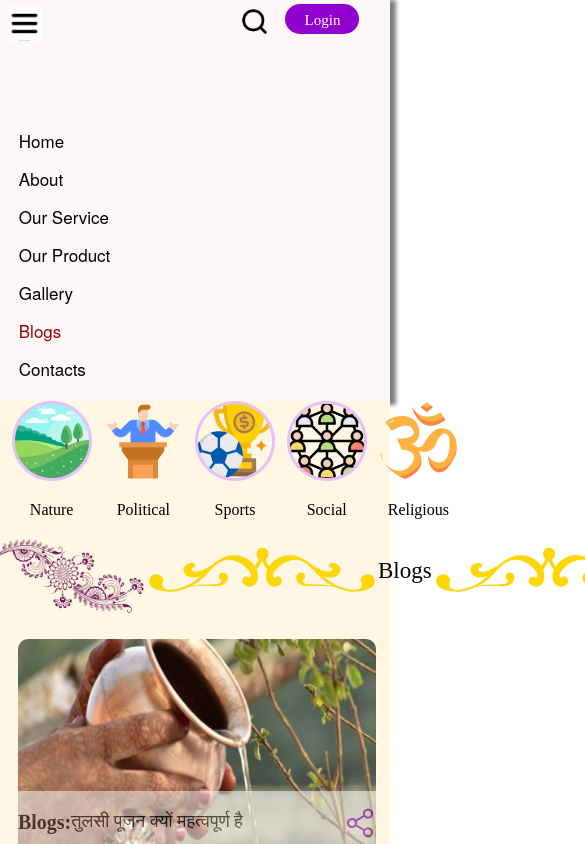
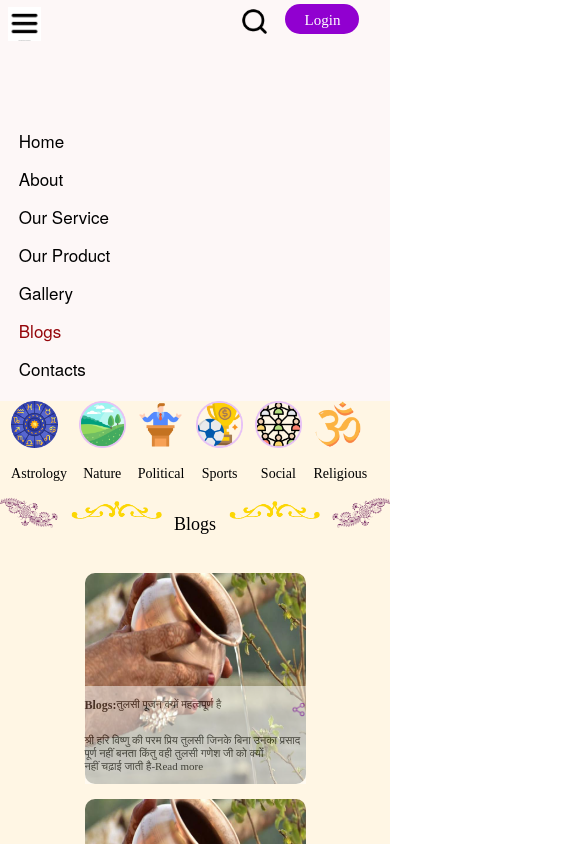
Before and after one commit to Priyanshusingh46/Guru_jii2.O, a React (Create React App) app: page /blog in a window 390 px wide. Shown: the top 844 px of the page, 585 px wide, since content can reach past the window. Built offline with nearby package versions, Linux system fonts and the light colour scheme.

Commit message:
1st commit

```diff
--- a/src/Components/Blogs/Blogscard.js
+++ b/src/Components/Blogs/Blogscard.js
@@ -6,7 +6,7 @@ function Blogscard() {
   return (
         <div className='blogscarddiv'>
             <div className='descriptionofblogs'>
-            <p id="shareimage"><img src={share} alt="error" /></p>
+            <p id="shareimage"><img id="shareimage"src={share} alt="error" /></p>
             <p id="headingblogs">Blogs: <p id="descriptionofheadingblog">तुलसी पूजन क्यों महत्वपूर्ण है</p></p>
             <p id="descriptionofheadingblog" >श्री हरि विष्णु की परम प्रिय तुलसी जिनके बिना उनका प्रसाद पूर्ण नहीं बनता किंतु वही तुलसी गणेश जी को क्यों नहीं चढ़ाई जाती है-Read more</p>
             </div>
--- a/src/Components/Blogs/Typesofblogs.js
+++ b/src/Components/Blogs/Typesofblogs.js
@@ -10,32 +10,32 @@ function Typesofblogs() {
   return (
     <div className='outerdivoftypesofblog'>
         <div className='blogscontainer'>
-            <img src={astro} alt="error"/>
+            <img id="typeofblogimage" src={astro} alt="error"/>
             <p id="blogsname">Astrology</p>
         </div>
 
         <div className='blogscontainer'>
-            <img src={nature} alt="error"/>
+            <img id="typeofblogimage" src={nature} alt="error"/>
             <p id="blogsname">Nature</p>
         </div>
 
         <div className='blogscontainer'>
-            <img src={political} alt="error"/>
+            <img id="typeofblogimage" src={political} alt="error"/>
             <p id="blogsname">Political</p>
         </div>
 
         <div className='blogscontainer'>
-            <img src={sports}alt="error"/>
+            <img id="typeofblogimage" src={sports}alt="error"/>
             <p id="blogsname">Sports</p>
         </div>
 
         <div className='blogscontainer'>
-            <img src={social} alt="error"/>
+            <img id="typeofblogimage" src={social} alt="error"/>
             <p id="blogsname">Social</p>
         </div>
 
         <div className='blogscontainer'>
-            <img src={religious} alt="error"/>
+            <img id="typeofblogimage" src={religious} alt="error"/>
             <p id="blogsname">Religious</p>
         </div>
     </div>
--- a/src/Css/Blogs/Typesofblog.css
+++ b/src/Css/Blogs/Typesofblog.css
@@ -9,3 +9,28 @@
 #blogsname{
     text-align: center;
 }
+/* media query */
+@media only screen and (max-width:750px){
+    #typeofblogimage{
+        width: 60px;
+    }
+    #blogsname {
+        text-align: center;
+        font-size: 14px;
+    }
+}
+
+@media only screen and (max-width:540px){
+#typeofblogimage {
+    width: 47px;
+}
+}
+@media only screen and (max-width:380px){
+#typeofblogimage {
+    width: 30px;
+}
+#blogsname {
+    text-align: center;
+    font-size: 10px;
+}
+}
--- a/src/Css/Blogs/blogs.css
+++ b/src/Css/Blogs/blogs.css
@@ -7,3 +7,12 @@
 .Blogstopcontainer{
     background: #FFF6E4;
 }
+/* media query */
+@media only screen and (max-width:750px){
+    .Blogscontainer {
+        display: flex;
+        flex-wrap: wrap;
+        justify-content: space-around;
+        margin-top: 5%;
+    }
+}
--- a/src/Css/Blogs/blogscard.css
+++ b/src/Css/Blogs/blogscard.css
@@ -29,3 +29,74 @@
     font-size: 18px;
     font-weight: 500;
 }
+/* medoa query */
+@media only screen and (max-width:750px) {
+    .blogscarddiv{
+        height: 42vh;
+        width: 328px;
+        border-radius: 10px;
+        position: relative;
+        margin-right: 0%;
+        margin-left: 0%;
+        margin-bottom: 4%;
+    }
+    #shareimage{
+        width: 22px;
+    }
+    #descriptionofheadingblog {
+        margin-top: 0px;
+        font-size: 14px;
+        font-weight: 500;
+    }
+    #headingblogs {
+        font-weight: 600;
+        font-size: 16px;
+        display: flex;
+    }
+}
+@media only screen and (max-width:540px){
+.blogscarddiv {
+    height: 25vh;
+    width: 221px;
+    border-radius: 10px;
+    position: relative;
+    margin-right: 0%;
+    margin-left: 0%;
+    margin-bottom: 4%;
+}
+#shareimage {
+    width: 15px;
+}
+#descriptionofheadingblog {
+    margin-top: 0px;
+    font-size: 11px;
+    font-weight: 500;
+}
+#headingblogs {
+    font-weight: 600;
+    font-size: 12px;
+    display: flex;
+}
+}
+@media only screen and (max-width:380px){
+#descriptionofheadingblog {
+    margin-top: 0px;
+    font-size: 8px;
+    font-weight: 500;
+}
+.blogscarddiv {
+    height: 21vh;
+    width: 170px;
+    border-radius: 10px;
+    position: relative;
+    margin-right: 0%;
+    margin-left: 0%;
+    margin-bottom: 4%;
+}
+#headingblogs {
+    font-weight: 600;
+    font-size: 8px;
+    display: flex;
+}
+
+}
--- a/src/Css/Blogs/desingnpartofblog.css
+++ b/src/Css/Blogs/desingnpartofblog.css
@@ -25,6 +25,36 @@
         font-size: 23px;
         font-weight: 500;
     }
-
-
 }
+@media only screen and (max-width:1040px){
+    #designImage1 {
+        height: 6vh;
+    }
+    #designImage {
+        height: 7vh;
+    }
+}
+@media only screen and (max-width:540px){
+#designImage {
+    height: 4vh;
+}
+#designImage1 {
+    height: 4vh;
+}
+#para {
+    font-size: 18px;
+    font-weight: 500;
+}
+}
+@media only screen and (max-width:380px){
+#designImage {
+    height: 2vh;
+}
+#designImage1 {
+    height: 2vh;
+}
+#para {
+    font-size: 12px;
+    font-weight: 500;
+}
+}
```
